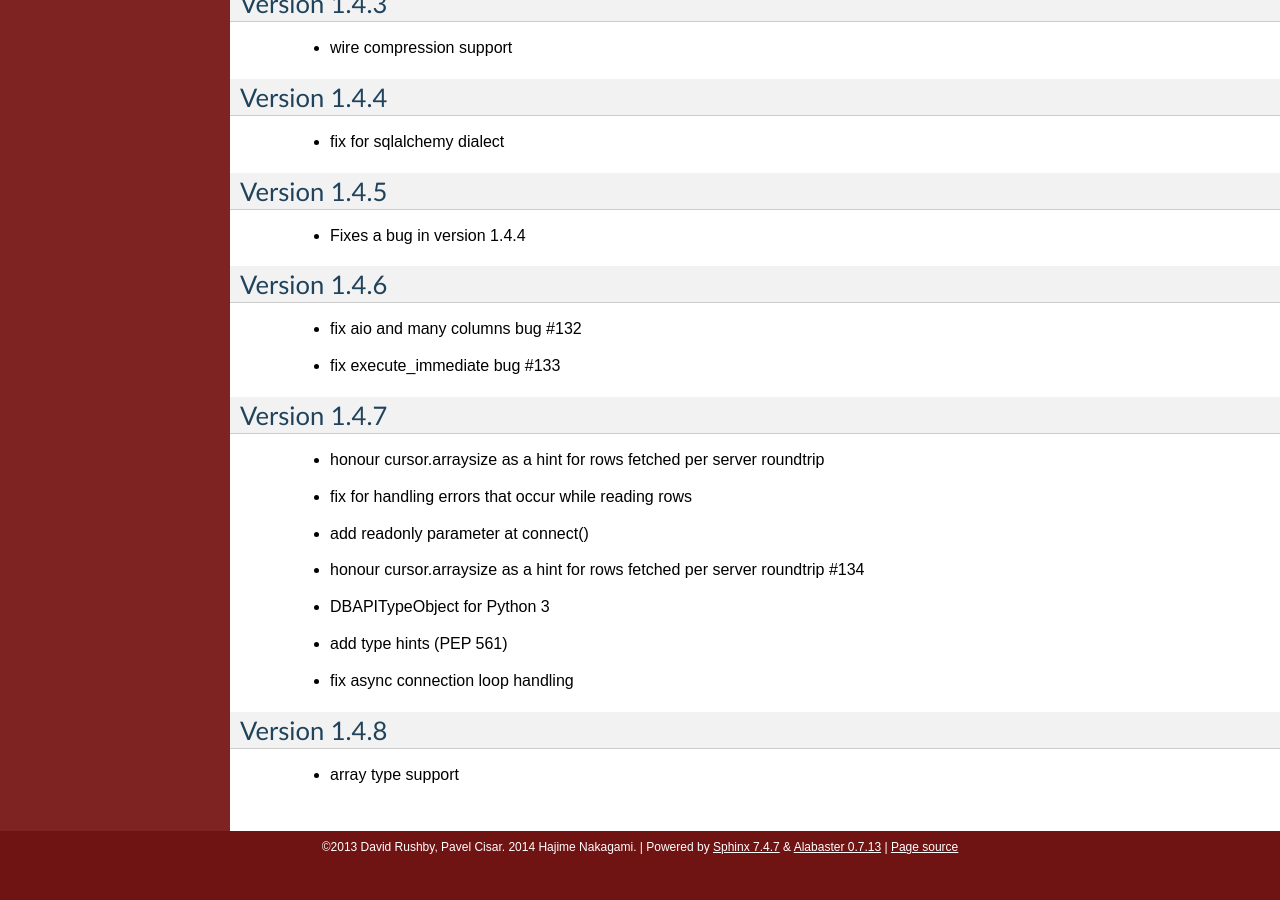
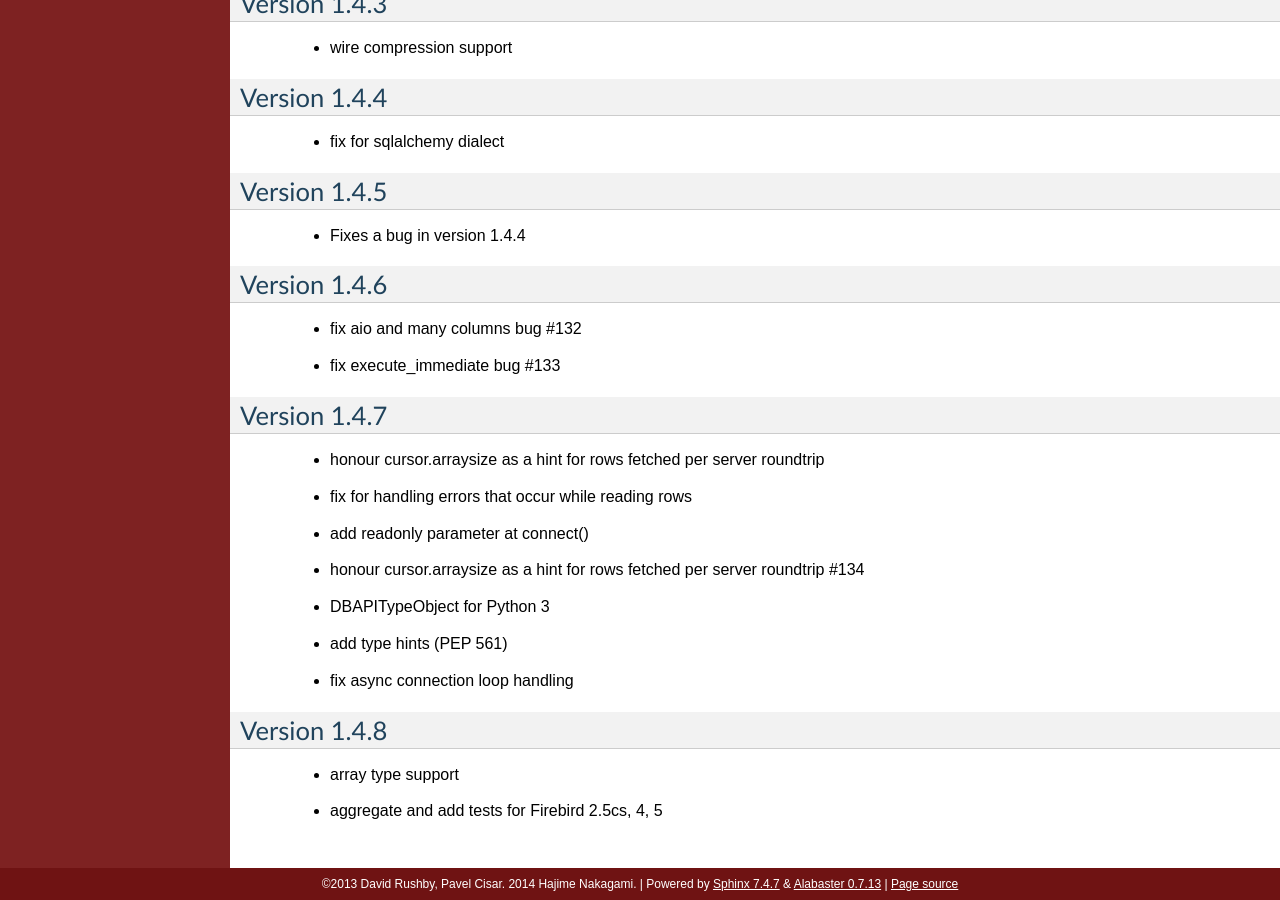
Before and after one commit to nakagami/pyfirebirdsql, a Sphinx documentation site: the page built from sphinx/changelog.rst, in a window 1280 px wide and 900 px high, scrolled down 7571 px. Built offline with Sphinx 7.4.7, drawn with Linux system fonts in a browser that asks for light colours; before the commit the page ends 8434 px from its top, so only the background shows below that.

Commit message:
add changelog

```diff
--- a/sphinx/changelog.rst
+++ b/sphinx/changelog.rst
@@ -370,3 +370,4 @@
 ==============
 
    - array type support
+   - aggregate and add tests for Firebird 2.5cs, 4, 5
```
